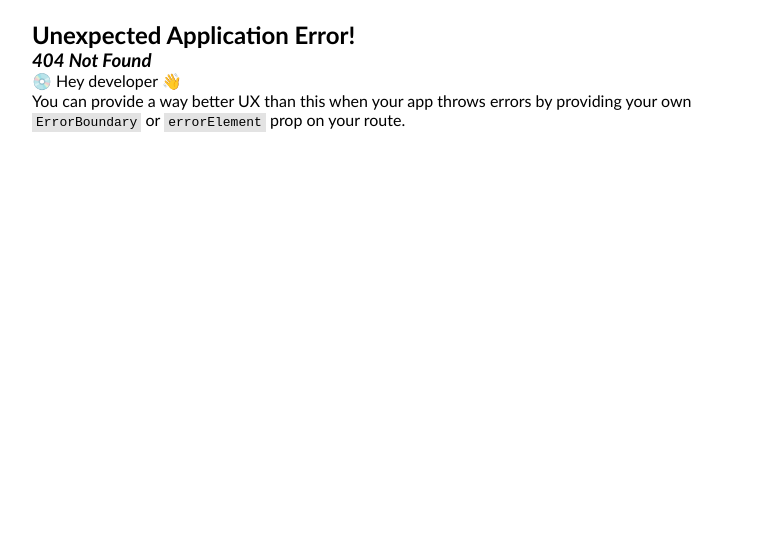
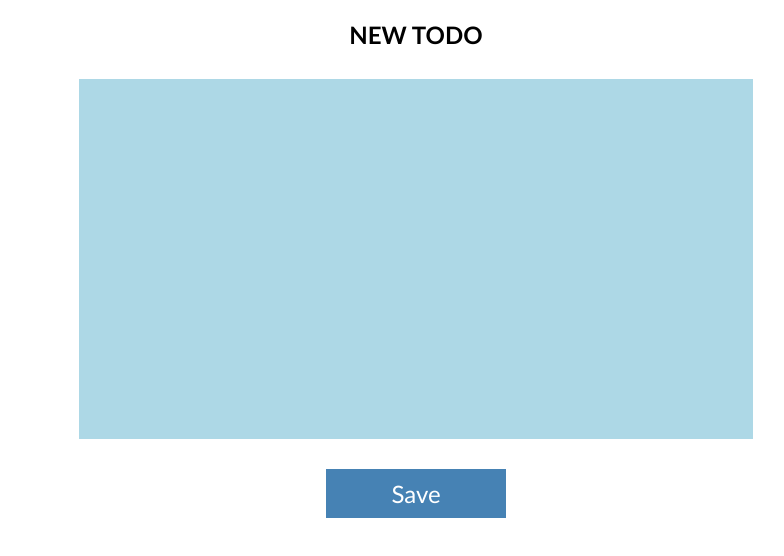
Before and after one commit to JuanSeGArtor/to-do-list, a React (Vite) app: page /new-todo in a window 1280 px wide. Before the commit this address had no page. Shown: the top 556 px of the page, without its empty margins (224-1008 px from the left). Built offline with nearby package versions, Linux system fonts and the light colour scheme.

Commit message:
enrutar pages NewTodo y TodoDetail

```diff
--- /dev/null
+++ b/src/pages/NewTodo.jsx
@@ -0,0 +1,14 @@
+import Button from "../components/Button";
+
+
+export default function NewTodo() {
+    return (
+        <section>
+            <h1>NEW TODO</h1>
+            <main>
+
+            </main>
+            <Button text="Save" path="/"/>
+        </section>
+    )
+}
--- /dev/null
+++ b/src/pages/TodoDetail.jsx
@@ -0,0 +1,14 @@
+import Button from "../components/Button";
+
+
+export default function TodoDetail() {
+    return (
+        <section>
+            <h1>TODO Detail</h1>
+            <main>
+
+            </main>
+            <Button text="Back to List" path="/"/>
+        </section>
+    )
+}
```
Also changed, not shown: src/components/TodoComponent.jsx (added, +9 -0 lines), src/main.jsx (+14 -1 lines).
